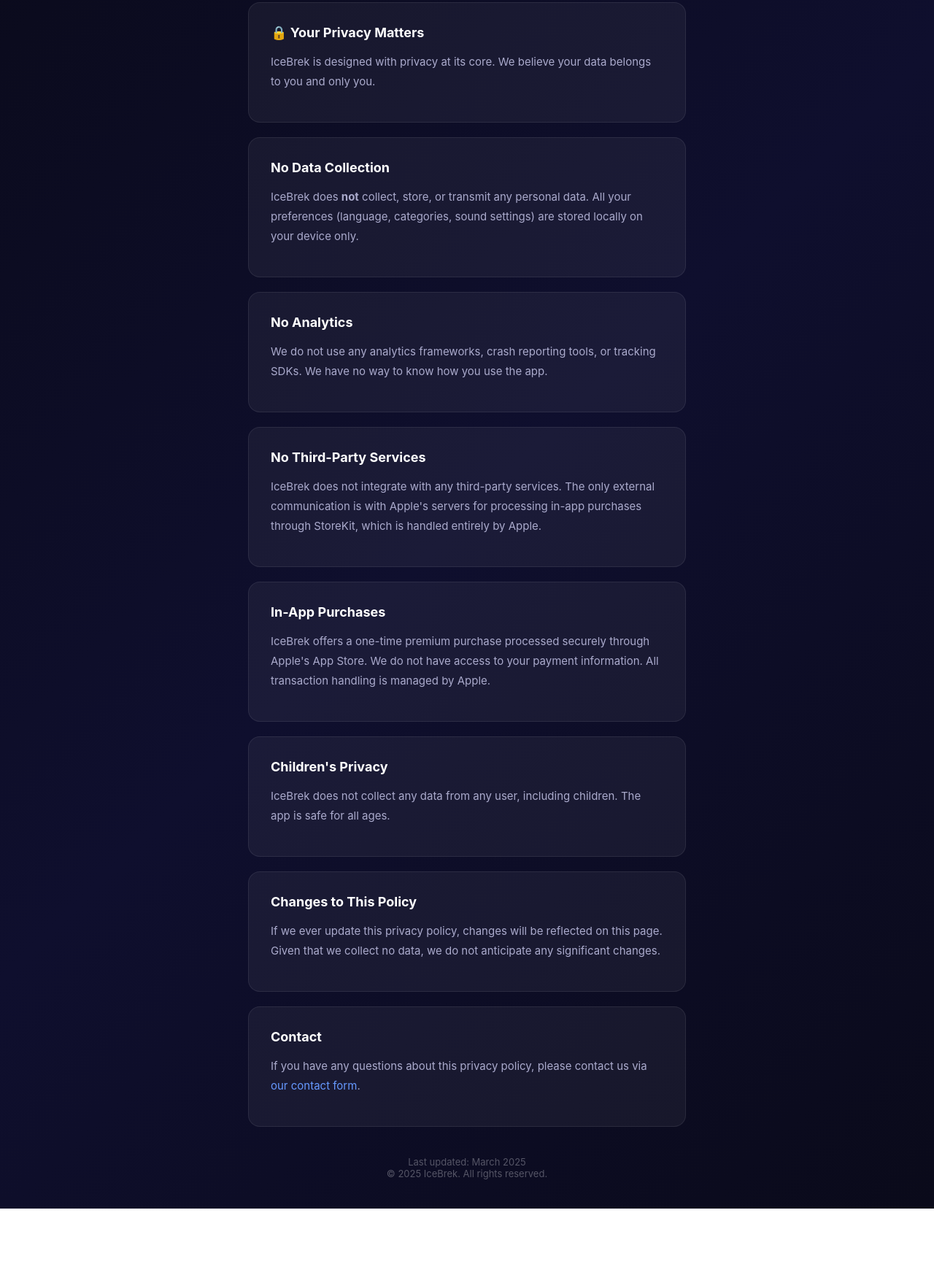
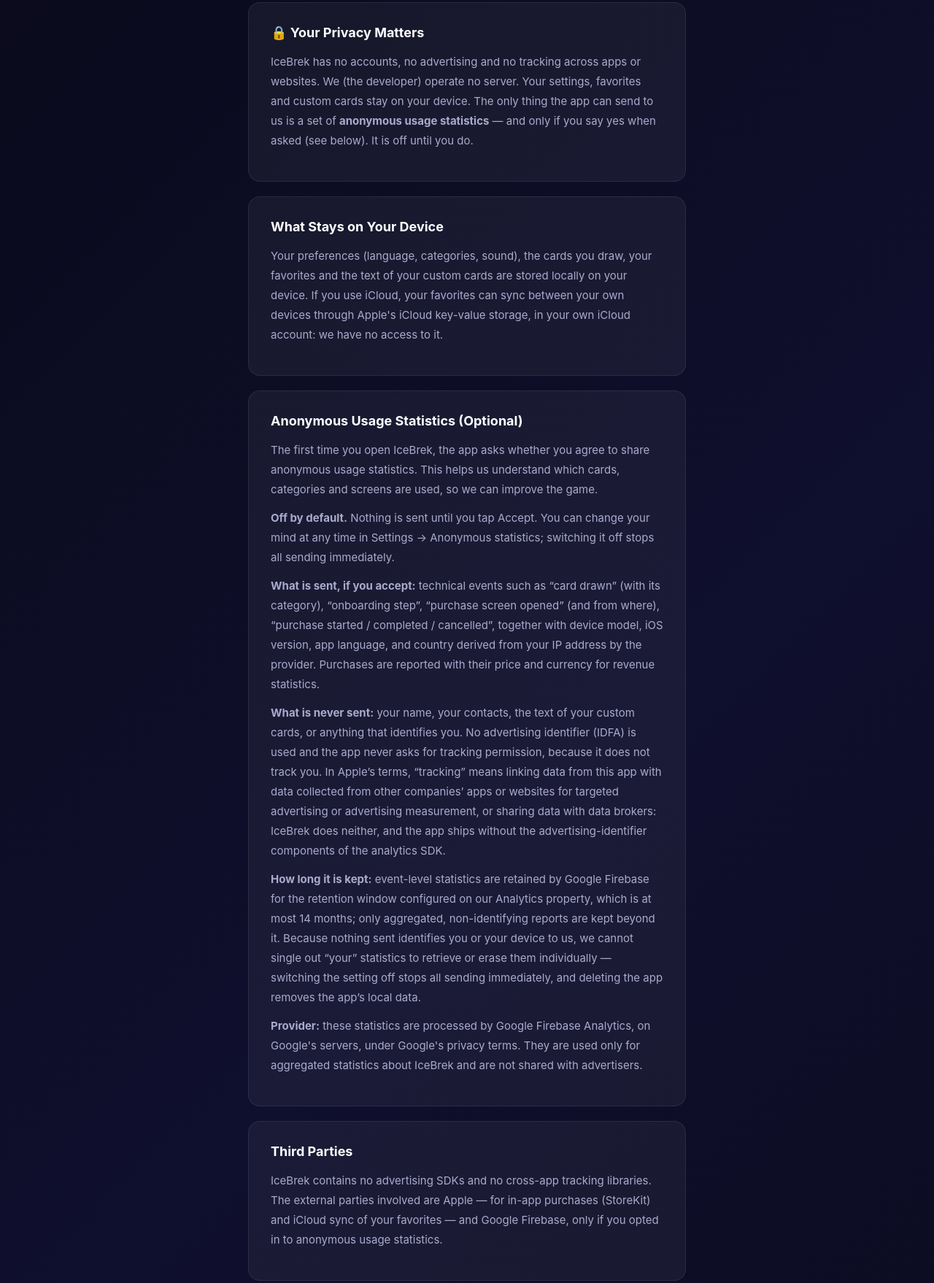
Before and after one commit to mythadubiz/icebrek-support, a plain HTML site: page privacy.html in a window 1280 px wide. Shown: the part 245-2003 px from the top of the page at 73% size. Before the commit the page ends 1901 px from the top, so only its background shows below. Drawn offline with Linux system fonts and the light colour scheme.

Commit message:
Privacy policy + FAQ : statistiques anonymes facultatives (v1.18, consentement, sans identifiant publicitaire)

```diff
--- a/privacy.html
+++ b/privacy.html
@@ -84,47 +84,52 @@
 
         <div class="card">
             <h2>🔒 Your Privacy Matters</h2>
-            <p>IceBrek is designed with privacy at its core. We believe your data belongs to you and only you.</p>
+            <p>IceBrek has no accounts, no advertising and no tracking across apps or websites. We (the developer) operate no server. Your settings, favorites and custom cards stay on your device. The only thing the app can send to us is a set of <strong>anonymous usage statistics</strong> &mdash; and only if you say yes when asked (see below). It is off until you do.</p>
         </div>
 
         <div class="card">
-            <h2>No Data Collection</h2>
-            <p>IceBrek does <strong>not</strong> collect, store, or transmit any personal data. All your preferences (language, categories, sound settings) are stored locally on your device only.</p>
+            <h2>What Stays on Your Device</h2>
+            <p>Your preferences (language, categories, sound), the cards you draw, your favorites and the text of your custom cards are stored locally on your device. If you use iCloud, your favorites can sync between your own devices through Apple's iCloud key-value storage, in your own iCloud account: we have no access to it.</p>
         </div>
 
         <div class="card">
-            <h2>No Analytics</h2>
-            <p>We do not use any analytics frameworks, crash reporting tools, or tracking SDKs. We have no way to know how you use the app.</p>
+            <h2>Anonymous Usage Statistics (Optional)</h2>
+            <p>The first time you open IceBrek, the app asks whether you agree to share anonymous usage statistics. This helps us understand which cards, categories and screens are used, so we can improve the game.</p>
+            <p><strong>Off by default.</strong> Nothing is sent until you tap Accept. You can change your mind at any time in Settings &rarr; Anonymous statistics; switching it off stops all sending immediately.</p>
+            <p><strong>What is sent, if you accept:</strong> technical events such as &ldquo;card drawn&rdquo; (with its category), &ldquo;onboarding step&rdquo;, &ldquo;purchase screen opened&rdquo; (and from where), &ldquo;purchase started / completed / cancelled&rdquo;, together with device model, iOS version, app language, and country derived from your IP address by the provider. Purchases are reported with their price and currency for revenue statistics.</p>
+            <p><strong>What is never sent:</strong> your name, your contacts, the text of your custom cards, or anything that identifies you. No advertising identifier (IDFA) is used and the app never asks for tracking permission, because it does not track you. In Apple&rsquo;s terms, &ldquo;tracking&rdquo; means linking data from this app with data collected from other companies&rsquo; apps or websites for targeted advertising or advertising measurement, or sharing data with data brokers: IceBrek does neither, and the app ships without the advertising-identifier components of the analytics SDK.</p>
+            <p><strong>How long it is kept:</strong> event-level statistics are retained by Google Firebase for the retention window configured on our Analytics property, which is at most 14 months; only aggregated, non-identifying reports are kept beyond it. Because nothing sent identifies you or your device to us, we cannot single out &ldquo;your&rdquo; statistics to retrieve or erase them individually &mdash; switching the setting off stops all sending immediately, and deleting the app removes the app&rsquo;s local data.</p>
+            <p><strong>Provider:</strong> these statistics are processed by Google Firebase Analytics, on Google's servers, under Google's privacy terms. They are used only for aggregated statistics about IceBrek and are not shared with advertisers.</p>
         </div>
 
         <div class="card">
-            <h2>No Third-Party Services</h2>
-            <p>IceBrek does not integrate with any third-party services. The only external communication is with Apple's servers for processing in-app purchases through StoreKit, which is handled entirely by Apple.</p>
+            <h2>Third Parties</h2>
+            <p>IceBrek contains no advertising SDKs and no cross-app tracking libraries. The external parties involved are Apple &mdash; for in-app purchases (StoreKit) and iCloud sync of your favorites &mdash; and Google Firebase, only if you opted in to anonymous usage statistics.</p>
         </div>
 
         <div class="card">
             <h2>In-App Purchases</h2>
-            <p>IceBrek offers a one-time premium purchase processed securely through Apple's App Store. We do not have access to your payment information. All transaction handling is managed by Apple.</p>
+            <p>IceBrek offers a one-time premium purchase and optional card packs, processed securely through Apple's App Store. We do not have access to your payment information. All transaction handling is managed by Apple.</p>
         </div>
 
         <div class="card">
             <h2>Children's Privacy</h2>
-            <p>IceBrek does not collect any data from any user, including children. The app is safe for all ages.</p>
+            <p>IceBrek does not collect personal information, contains no advertising, and does not knowingly gather any data from children under 13. Anonymous usage statistics are optional and contain nothing that identifies a person.</p>
         </div>
 
         <div class="card">
             <h2>Changes to This Policy</h2>
-            <p>If we ever update this privacy policy, changes will be reflected on this page. Given that we collect no data, we do not anticipate any significant changes.</p>
+            <p>We may update this policy as the app evolves. Any material change will be reflected on this page with a new date. Previous version: until October 2026, IceBrek sent no statistics at all; optional anonymous statistics were introduced with version 1.18.</p>
         </div>
 
         <div class="card">
             <h2>Contact</h2>
-            <p>If you have any questions about this privacy policy, please contact us via <a href="https://mythadubiz.github.io/contact/?app=icebrek&amp;lang=en&amp;topic=privacy&amp;ctx=privacy">our contact form</a>.</p>
+            <p>If you have any questions about this privacy policy, or a privacy request, please contact us via <a href="https://mythadubiz.github.io/contact/?app=icebrek&amp;lang=en&amp;topic=privacy&amp;ctx=privacy">our contact form</a>.</p>
         </div>
 
         <div class="footer">
-            <p>Last updated: March 2025</p>
-            <p>&copy; 2025 IceBrek. All rights reserved.</p>
+            <p>Last updated: October 27, 2026</p>
+            <p>&copy; 2026 Mythadubiz &middot; IceBrek</p>
         </div>
     </div>
 </body>
```
Also changed, not shown: index.html (+1 -1 lines).
